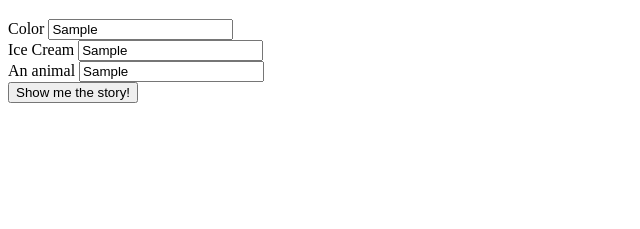
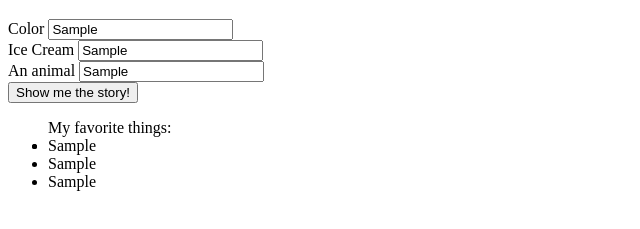
Before and after one commit to brussell36/favorite-things, a plain HTML site: page index.html in a window 1280 px wide. Both pictures are taken after typing "Sample", "Sample", "Sample" into the empty fields and a click on the button "Show me the story!". Shown: the part 61-290 px from the top of the page, without its empty margins (0-640 px from the left). Drawn offline with Linux system fonts and the light colour scheme.

Commit message:
add function to append form data into ul
Co-Authored-by: Ben Russell <benjaminrussell36@gmail.com>

```diff
--- a/index.html
+++ b/index.html
@@ -26,6 +26,10 @@
         </div>
         <button type="submit" class="btn">Show me the story!</button>
       </form>
+      <ul id="fave-things">
+        My favorite things:
+        <li class="fave-list"></li>
+      </ul>
     </div>
 </body>
 </html>
--- a/js/scripts.js
+++ b/js/scripts.js
@@ -5,6 +5,14 @@ $(document).ready(function() {
     let cream = $("#ice-cream").val();
     let animal = $("#animal").val();
     let array = [color, cream, animal];
+
+    $("li.fave-list").append(
+      "<li>" + array[0] + "</li>",
+      "<li>" + array[1] + "</li>",
+      "<li>" + array[2] + "</li>"
+      );
+
     console.log(array);
+    return array;
   });
 });
```
